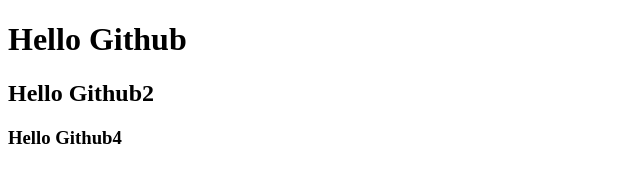
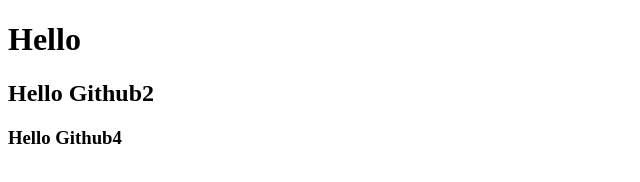
Before and after one commit to BabuChandermaniRawat/SampleGithub, a plain HTML site: page index.html in a window 1280 px wide. Shown: the whole page, without its empty margins (0-640 px from the left). Drawn offline with Linux system fonts and the light colour scheme.

Commit message:
Update index.html

```diff
--- a/index.html
+++ b/index.html
@@ -7,7 +7,7 @@
     <title>Document</title>
   </head>
   <body>
-    <h1>Hello Github</h1>
+    <h1>Hello</h1>
     <h2>Hello Github2</h2>
     <h3>Hello Github4</h3>
   </body>
```
